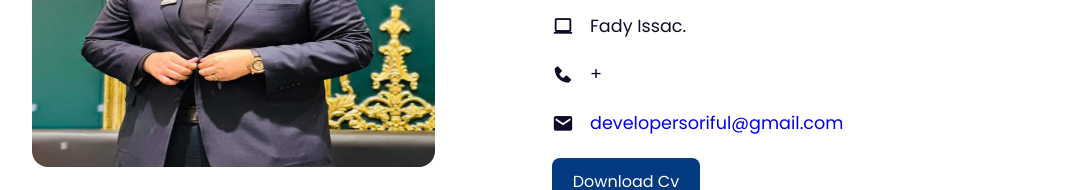
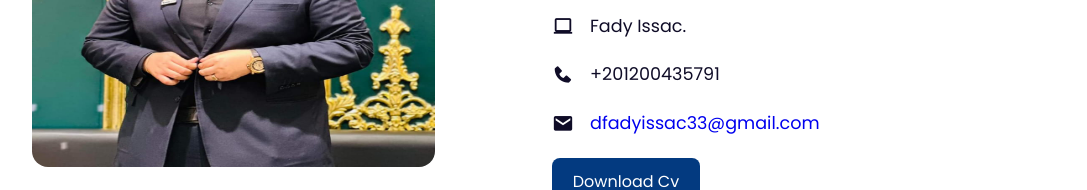
Before and after one commit to rafathanna/fady, a plain HTML site: page index.html in a window 1280 px wide. Shown: the part 1160-1350 px from the top of the page, without its empty margins (96-1183 px from the left). Drawn offline with nearby package versions, Linux system fonts and the light colour scheme.

Commit message:
Update index.html

```diff
--- a/index.html
+++ b/index.html
@@ -33,7 +33,7 @@
          </ul>
       </header>
       <section class=home id=home>
-         <div class=social><a href=https://github.com><i class="bx bxl-github"></i></a> <a href=#><i class="bx bxl-instagram"></i></a> <a href=https://facebook.com><i class="bx bxl-facebook"></i></a></div>
+         <div class=social><a href="https://github.com/fadyissac"><i class="bx bxl-github"></i></a> <a href="https://www.instagram.com/fo24photographer?igsh=MTl2bjkzZnM5dzRvcg%3D%3D&utm_source=qr"><i class="bx bxl-instagram"></i></a> <a href="https://www.facebook.com/fady.issac.39?mibextid=LQQJ4d"><i class="bx bxl-facebook"></i></a></div>
          <div class=home-img><img alt="fady"src=assets/img/main.jpeg></div>
          <div class=home-text>
             <span>Hello, I'm</span>
@@ -54,8 +54,8 @@
                <p>Looking for a Mobile App developer to take your online presence to the next level? Look no further! With a strong passion for creating beautiful, functional Apps, I am dedicated to delivering high-quality results that meet your unique needs and requirements. I understand the importance of having a website that not only looks great, but is also optimized for search engines and provides a seamless user experience. Whether you're starting from scratch or need to upgrade your existing site, I will work closely with you to bring your vision to life. Let's bring your online goals to reality. Contact me now to get started!
                <div class=information>
                   <div class=info-box><i class="bx bx-laptop"></i> <span>Fady Issac.</span></div>
-                  <div class=info-box><i class="bx bxs-phone"></i> <span>+</span></div>
-                  <div class=info-box><i class="bx bxs-envelope"></i> <span><a href=mailto:developersoriful@gmail.com>developersoriful@gmail.com</a></span></div>
+                  <div class=info-box><i class="bx bxs-phone"></i> <span>+201200435791</span></div>
+                  <div class=info-box><i class="bx bxs-envelope"></i> <span><a href=mailto:developersoriful@gmail.com>dfadyissac33@gmail.com</a></span></div>
                </div>
                <a href="#" class=btn>Download Cv</a>
             </div>
```
